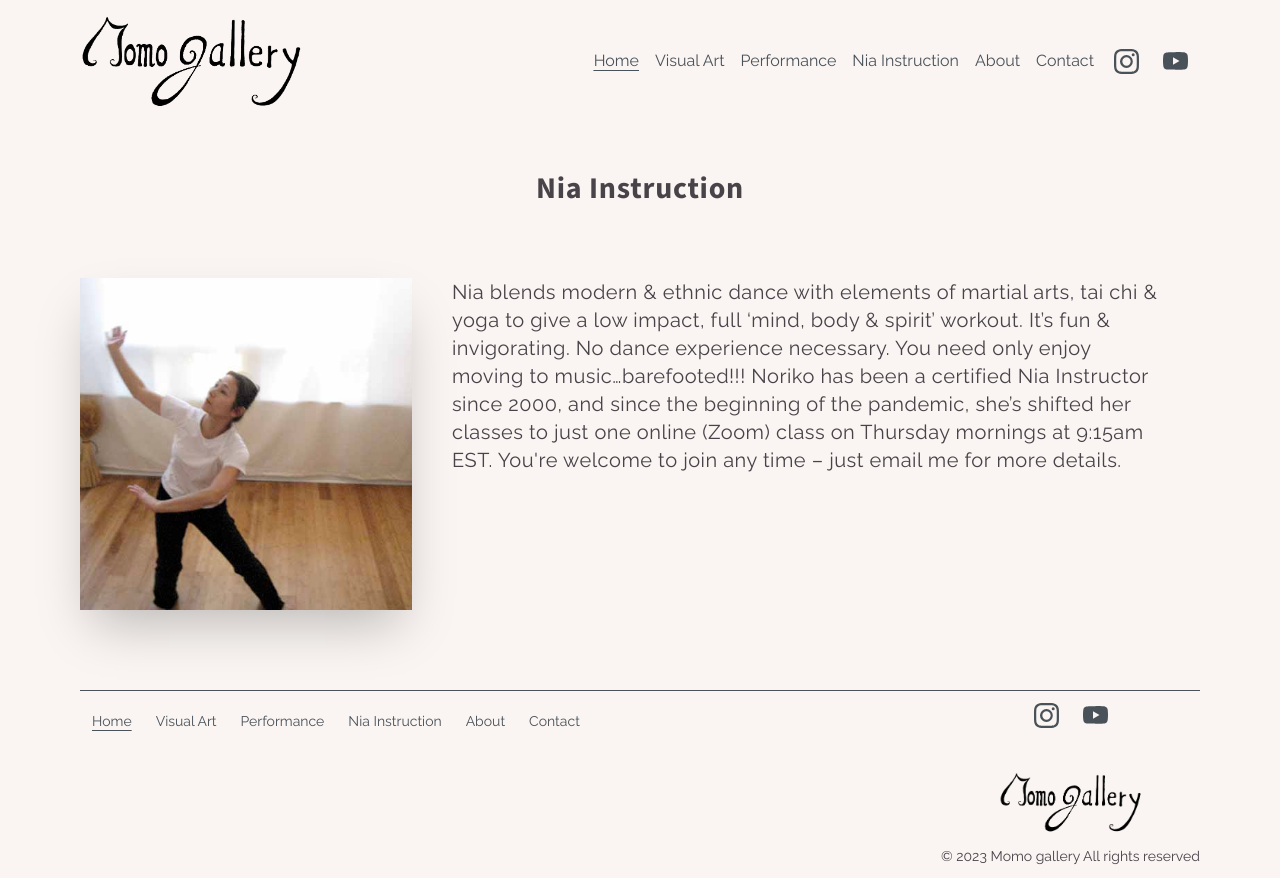
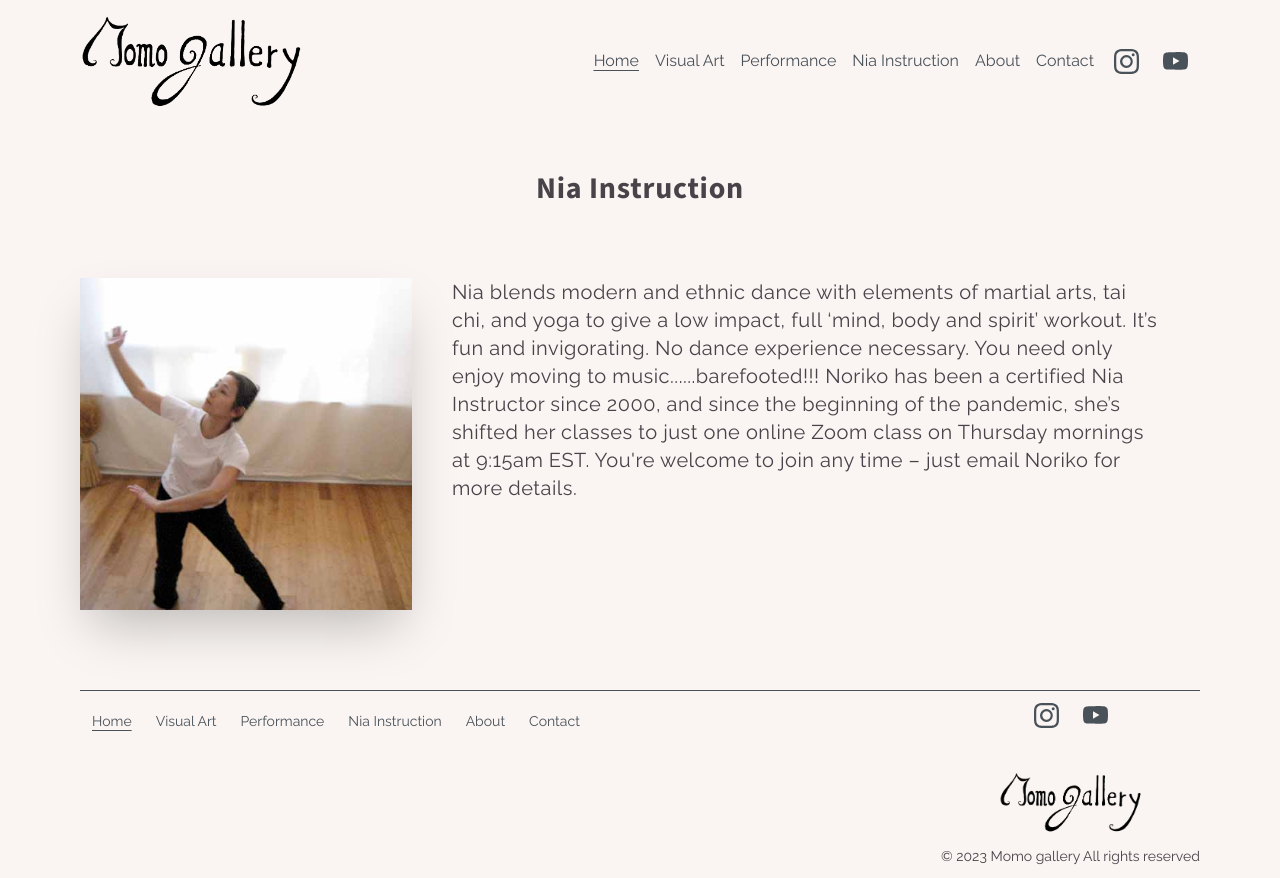
Before and after one commit to CarlSmoky/nextApp, a Next.js app: page /nia-instruction in a window 1280 px wide. Built offline with nearby package versions, Linux system fonts and the light colour scheme; a web font is replaced by a local one.

Commit message:
Change text for Nia Instruction

```diff
--- a/app/nia-instruction/page.tsx
+++ b/app/nia-instruction/page.tsx
@@ -9,13 +9,15 @@ export const metadata: Metadata = {
   title: 'Nia instruction',
 }
 
+const paragraph =`Nia blends modern and ethnic dance with elements of martial arts, tai chi, and yoga to give a low impact, full ‘mind, body and spirit’ workout. It’s fun and invigorating. No dance experience necessary. You need only enjoy moving to music......barefooted!!! Noriko has been a certified Nia Instructor since 2000, and since the beginning of the pandemic, she’s shifted her classes to just one online Zoom class on Thursday mornings at 9:15am EST. You're welcome to join any time – just email Noriko for more details.`
+
 const NiaInstructionPage: React.FC = () => {
   return (
     <SectionWrapper title="Nia Instruction">
       <ImageAndText>
           <ImageWrapper src="/images/nia-instruction.jpg"
           alt="nia-photo"/>
-          <ParagraphWrapper paragraph="Nia blends modern & ethnic dance with elements of martial arts, tai chi & yoga to give a low impact, full ‘mind, body & spirit’ workout. It’s fun & invigorating. No dance experience necessary. You need only enjoy moving to music…barefooted!!! Noriko has been a certified Nia Instructor since 2000, and since the beginning of the pandemic, she’s shifted her classes to just one online (Zoom) class on Thursday mornings at 9:15am EST. You're welcome to join any time – just email me for more details."/>
+          <ParagraphWrapper paragraph={paragraph}/>
         </ImageAndText>
     </SectionWrapper>
   )
```
